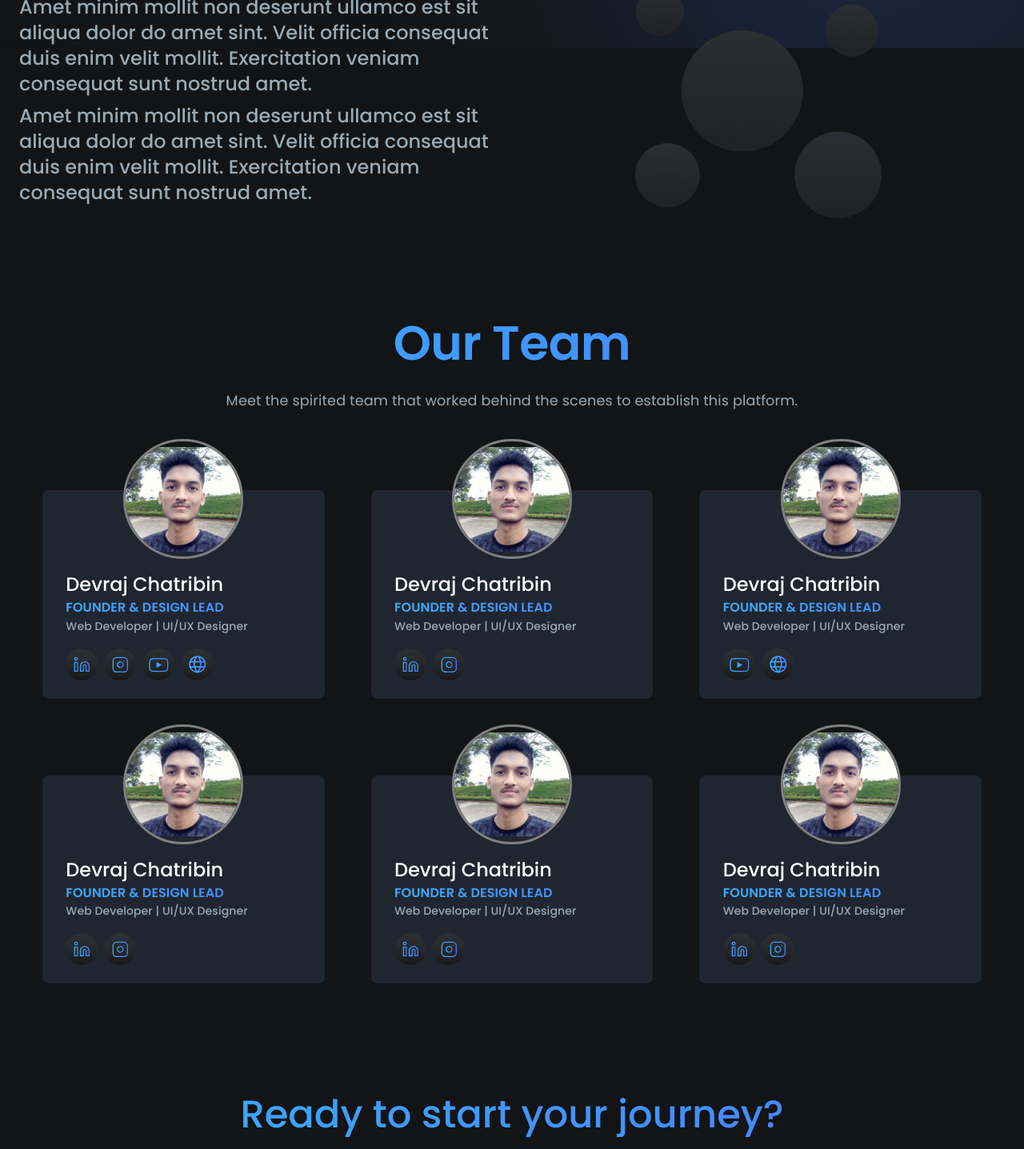
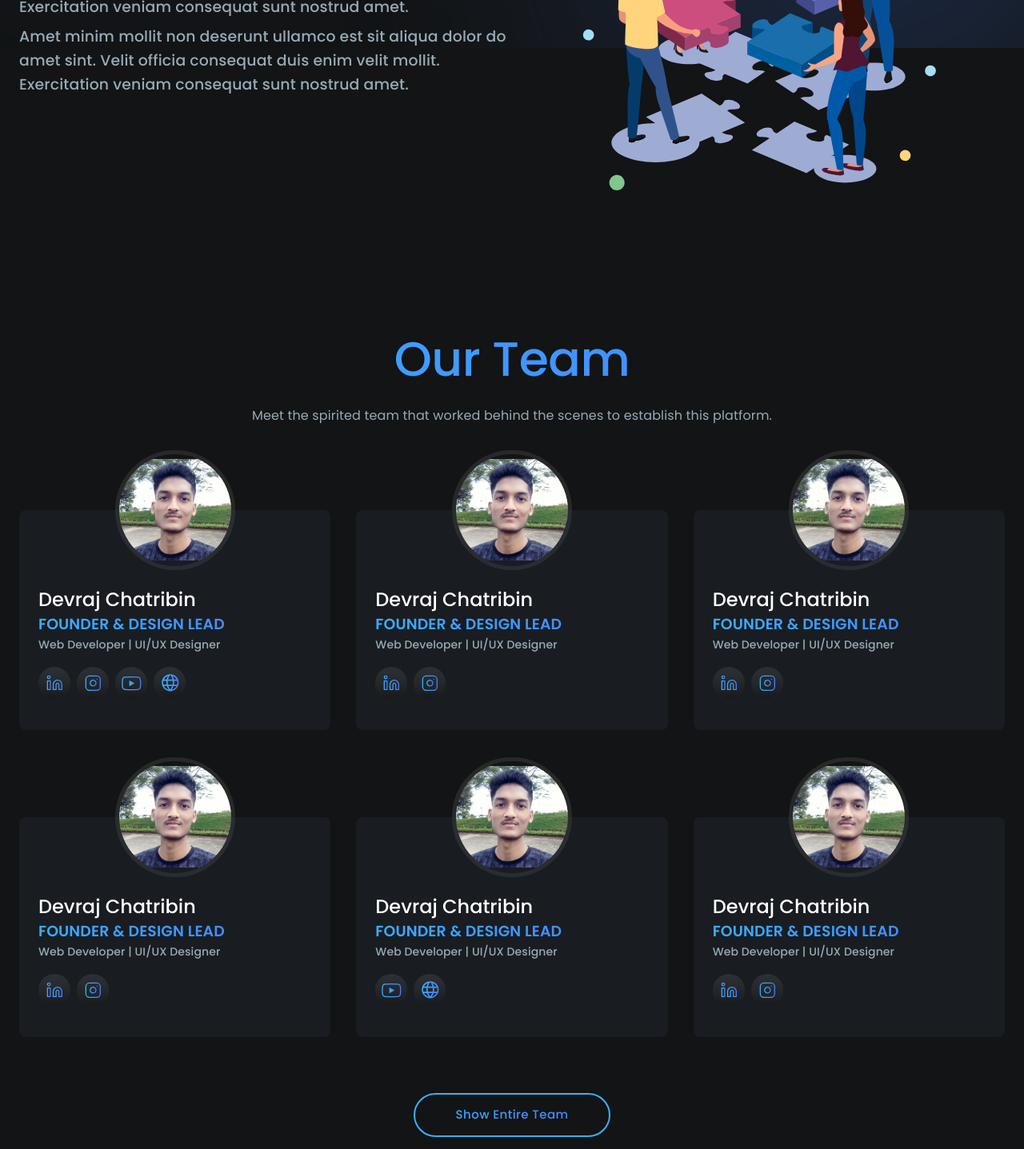
Before and after one commit to RichardKGorden/Design-Code, a React (Create React App) app: page /about in a window 1280 px wide. Shown: the part 740-2177 px from the top of the page at 80% size. Built offline with nearby package versions, Linux system fonts and the light colour scheme.

Commit message:
Fixed a lot of things in UI for About Page

```diff
--- a/src/components/Member/index.js
+++ b/src/components/Member/index.js
@@ -1,6 +1,6 @@
 import React,{useState, useEffect} from "react";
 
-import { Typography } from "@material-ui/core";
+import { Typography, Grid } from "@material-ui/core";
 import { makeStyles } from "@material-ui/core/styles";
 
 //Importing Components
@@ -20,11 +20,11 @@ function Member({ image, linkedIn, instagram, youtube, website}) {
     return () => window.removeEventListener("resize", updateMedia);
   });
   return (
-    <div className={classes.member}>
+    <Grid item className={classes.member} xs={12} sm={6} md={4}>
 
-      <div className={ IsDesktop ? classes.infoHolder : classes.infoHolder2}>
+      <div className={ classes.infoHolder}>
         <div className={classes.imageWrapper}>
-          <img className={IsDesktop ? classes.image : classes.image2 } src={image} alt="Member" />
+          <img className={classes.image} src={image} alt="Member" />
         </div>
         <div className={classes.infoBox}>
           <Typography variant="h5" className={classes.title}>Devraj Chatribin</Typography>
@@ -35,7 +35,7 @@ function Member({ image, linkedIn, instagram, youtube, website}) {
           </div>
         </div>
       </div>
-    </div>
+    </Grid>
   );
 }
 
--- a/src/components/Member/style.js
+++ b/src/components/Member/style.js
@@ -2,45 +2,25 @@ export default function style(theme) {
     return {
 
       infoHolder: {
-        display:'flex',
-        flexDirection:'column',
-        alignItems:'center',
-        padding: "0% 10%",
-        background:'#202630',
-        marginTop:'4rem',
+        width: '100%',
+        background: theme.palette.primary.backgroundBlurColor,
         borderRadius:'8px'
-      },
-      infoHolder2: {
-        display:'flex',
-        alignItems:'center',
-        width:'100%',
-        background:'#202630',
-        marginTop:'4rem',
-        borderRadius:'8px',
-        padding:'1rem 3rem'
       },
       role:{
         ...theme.palette.text.gradient ,
         fontWeight:'600'
       },
       image: {
+        transform: 'translateY(-50%)',
+        margin: "auto",
         width: "150px",
         height: '150px',
-        margin:'0rem 4.5rem',
-        border:'3px solid grey',
-        objectFit:'contain',
-        borderRadius:'50%',
-        marginTop:'-4rem'
-      },
-      image2: {
-        width: "150px",
-        height: '150px',
-        border:'3px solid grey',
+        border:`5px solid ${theme.palette.secondary.darkGrey}`,
         objectFit:'contain',
         borderRadius:'50%',
       },
       imageWrapper:{
-        width:'80%',
+        height: 80,
         display:'flex',
         justifyContent:'center'
       },
@@ -56,13 +36,11 @@ export default function style(theme) {
         flexDirection:'column',
         alignItems:'center',
         justifyContent:'center',
-        margin:'1rem'
-
+        height: '24pc'
       },
       infoBox:{
         width:'100%',
-        paddingTop:'1rem',
-
+        padding: `${theme.spacing(2)}px ${theme.spacing(3)}px`
       }
     };
   }
--- a/src/pages/AboutPage/index.js
+++ b/src/pages/AboutPage/index.js
@@ -1,20 +1,23 @@
 import React from "react";
+import {useHistory} from "react-router-dom";
 
 //Importing Material UI stuff
 import { makeStyles } from "@material-ui/core/styles";
-import { ContainedButton} from "../../components/Buttons";
+import { ContainedButton, OutlinedButton } from "../../components/Buttons";
 
 //Importing Components
-import { Grid, Typography } from "@material-ui/core";
+import { Grid, Typography, Divider } from "@material-ui/core";
 import heroIllustration from "../../assets/placeholders/Group 55.png";
 
 import style from "./style";
 import Member from "../../components/Member";
+import aboutIllustration from '../../assets/illustrations/aboutIllustration.svg';
 import image from '../../assets/placeholders/Rectangle 1035.png'
 
 const useStyles = makeStyles(style);
 function AboutPage() {
-  const classes = useStyles();
+  const classes = useStyles(),
+  history = useHistory();
   return(
     <div className={classes.aboutPage}>
 
@@ -22,7 +25,7 @@ function AboutPage() {
       <Grid container className={`${classes.section} ${classes.heroSection}`}>
         <div className={classes.heroSectionContent}>
           <Typography variant="h2" gutterBottom className={classes.title}>Our Mission</Typography>
-          <Typography variant="subtitle1" gutterBottom className={classes.description}>
+          <Typography variant="h6" gutterBottom className={classes.description}>
               Design & Code is a global community on a mission to connect designers and developers to create a happy community eager to learn, innovate and grow together.
           </Typography>
         </div>
@@ -39,13 +42,13 @@ function AboutPage() {
           <Typography variant="h2" gutterBottom className={classes.title}>Our Community</Typography>
           <Grid container xs={12} sm={6} className={classes.community_grid}>
             <div className={classes.community_grid1}>
-              <Typography variant="h5" gutterBottom>Amet minim mollit non deserunt ullamco est sit aliqua dolor do amet sint. Velit officia consequat duis enim velit mollit. Exercitation veniam consequat sunt nostrud amet.</Typography>
-              <Typography variant="h5" gutterBottom>Amet minim mollit non deserunt ullamco est sit aliqua dolor do amet sint. Velit officia consequat duis enim velit mollit. Exercitation veniam consequat sunt nostrud amet.</Typography>
+              <Typography variant="h6" gutterBottom>Amet minim mollit non deserunt ullamco est sit aliqua dolor do amet sint. Velit officia consequat duis enim velit mollit. Exercitation veniam consequat sunt nostrud amet.</Typography>
+              <Typography variant="h6" gutterBottom>Amet minim mollit non deserunt ullamco est sit aliqua dolor do amet sint. Velit officia consequat duis enim velit mollit. Exercitation veniam consequat sunt nostrud amet.</Typography>
             </div>
           </Grid>
           <Grid container xs={12} sm={6}>
             <div className={classes.community_grid2}>
-              <img src={heroIllustration} className={classes.cgimage} alt="Hero "/>
+              <img src={aboutIllustration} className={classes.cgimage} alt="Hero "/>
             </div>
           </Grid>
         </Grid>
@@ -55,30 +58,29 @@ function AboutPage() {
 
         <Grid
         container
-        className={`${classes.section} ${classes.featuresSection}`}
+        className={`${classes.section} ${classes.teamSection}`}
+        spacing={4}
       >
-        <Grid
-          container
-
-        >
+          <Grid item xs={12}>
             <Typography variant="h2" gutterBottom className={classes.title}>Our Team</Typography>
-          <Typography variant="subtitle1" className={classes.description2} gutterBottom>
+            <Typography variant="subtitle1" className={classes.description} gutterBottom>
               Meet the spirited team that worked behind the scenes to establish this platform.
             </Typography>
-
-          <Grid container className={classes.member_grid} xs={12} md={4} sm={12} >
+          </Grid>
+          <Grid item xs={12}><Divider className={classes.divider}/></Grid>
           <Member image={image} linkedIn="e" instagram="s" youtube="w" website="w"/>
           <Member image={image} linkedIn="e" instagram="s"/>
-          </Grid>
-          <Grid container className={classes.member_grid} xs={12} md={4} sm={12} >
           <Member image={image} linkedIn="e" instagram="s"/>
           <Member image={image} linkedIn="e" instagram="s"/>
-          </Grid>
-          <Grid container className={classes.member_grid} xs={12} md={4} sm={12} >
           <Member image={image} youtube="w" website="w"/>
           <Member image={image} linkedIn="e" instagram="s"/>
-          </Grid>
-
+          <Grid item xs={12} className={classes.visitTeamsBtn}>
+            <OutlinedButton
+              size="large"
+              onClick={() => history.push('/team')}
+            >
+              Show Entire Team
+            </OutlinedButton>
           </Grid>
       </Grid>
 
@@ -93,6 +95,7 @@ function AboutPage() {
           size="large"
           href="https://discord.gg/druweDMn3s"
           target="_blank"
+          className={classes.btn}
         >
           JOIN DISCORD
         </ContainedButton>
--- a/src/pages/AboutPage/style.js
+++ b/src/pages/AboutPage/style.js
@@ -7,42 +7,27 @@ export default function styles(theme) {
     section: {
       alignItems: "center",
       justifyContent: "center",
+      marginTop: 40,
       marginBottom: 120,
     },
     title: {
-      display: "block",
       width: "100%",
       textAlign: "center",
-      fontWeight:'600',
       ...theme.palette.text.gradient
     },
     subtitle: {
-      display: "block",
       width: "100%",
       textAlign: "center",
       ...theme.palette.text.gradient,
     },
     description: {
       margin: "auto",
-      display: "block",
       maxWidth: "60%",
       textAlign: "center",
-      fontSize:'1.1rem',
       color: theme.palette.text.secondary,
       [theme.breakpoints.down("sm")]: {
         maxWidth: "100%",
       },
-    },
-    description2: {
-      display: "block",
-      width: "100%",
-      textAlign: "center",
-      fontSize:'1.1rem',
-      color: theme.palette.text.secondary,
-      marginBottom: 16
-    },
-    member_grid:{
-        justifyContent:'center'
     },
     secondaryDesc: {
       color: theme.palette.text.secondary,
@@ -62,22 +47,32 @@ export default function styles(theme) {
       },
     },
     community_grid2:{
-        display:'flex',
-        justifyContent:'center',
-        width:'100%',
-        paddingTop:'2rem'
+      display:'flex',
+      justifyContent:'center',
+      width:'100%',
+      paddingTop:'2rem'
     },
     cgimage:{
-        objectFit:'contain',
-        width:'50%'
+      objectFit:'contain',
+      width:'80%',
+      [theme.breakpoints.down("sm")]: {
+        textAlign: 'center',
+        width:'100%'
+      },
     },
     heroSection: {
-      height: "50vh",
+      height: "20vh",
 
     },
     heroSectionContent: {
       width: "100%",
     },
-
+    divider: {
+      backgroundColor: "transparent"
+    },
+    visitTeamsBtn: {
+      display: "flex",
+      justifyContent: "center"
+    }
   };
 }
--- a/src/routes/routesData.js
+++ b/src/routes/routesData.js
@@ -43,7 +43,7 @@ const routesData = [
   {
     pageName: "Team",
     pageURL: "/team",
-    showOnHeader: true,
+    showOnHeader: false,
     component: <TeamPage />,
     icon: <HelpRounded/>,
   },
--- a/src/theme.js
+++ b/src/theme.js
@@ -78,7 +78,7 @@ const darkTheme = {
       },
     },
     h6: {
-      fontSize: "1rem",
+      fontSize: "1.18rem",
       fontWeight: 500,
       lineHeight: 1.6,
       letterSpacing: "0.0075em",
```
Also changed, not shown: src/assets/illustrations/aboutIllustration.svg (added). Lines whose indentation alone changed are shown as unchanged.
